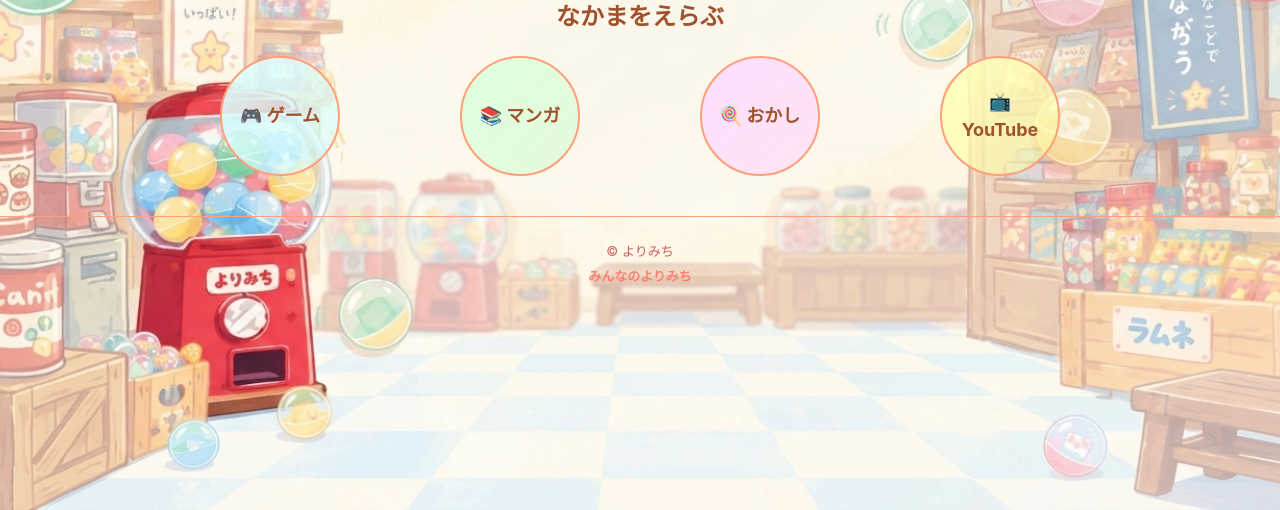
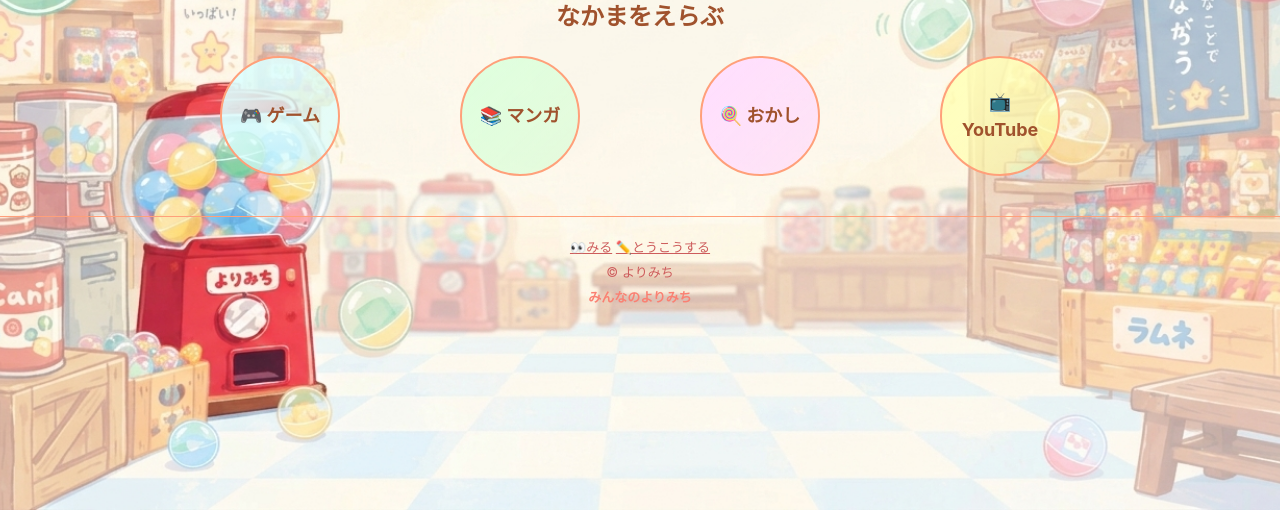
Before and after one commit to E-team-RT/E-team-Hackathon, a Flask app: page / in a window 1280 px wide. Shown: the part 290-800 px from the top of the page. Run offline with Flask 2, Linux system fonts and the light colour scheme.

Commit message:
レビュー指摘箇所修正

```diff
--- a/SNSApp/templates/common/footer.html
+++ b/SNSApp/templates/common/footer.html
@@ -1,5 +1,9 @@
 
 <footer class="site-footer">
+    <nav class="footer-nav">
+        <a href="/home">👀みる</a>
+        <a href="/post">✏️とうこうする</a>
+    </nav>
     <p>© よりみち</p>
     <p class="footer-message">みんなのよりみち</p>
 </footer>
```
